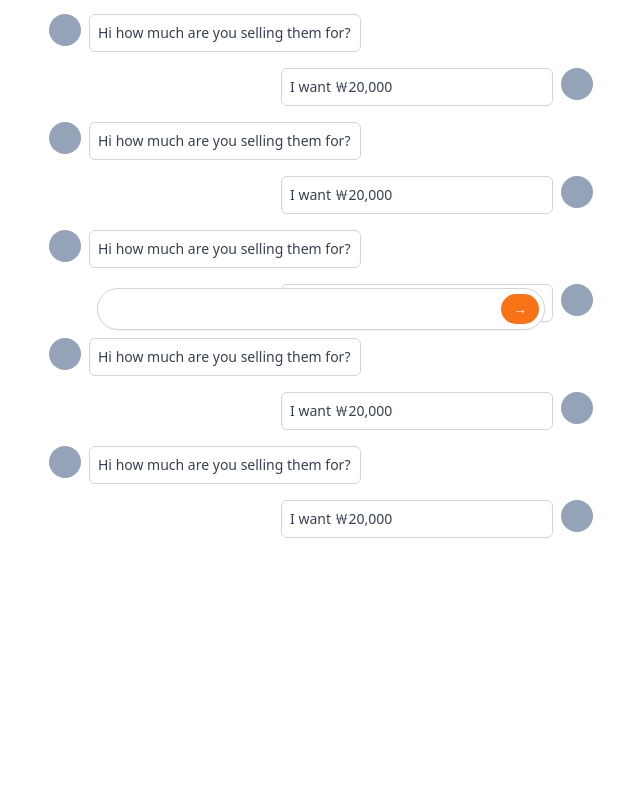
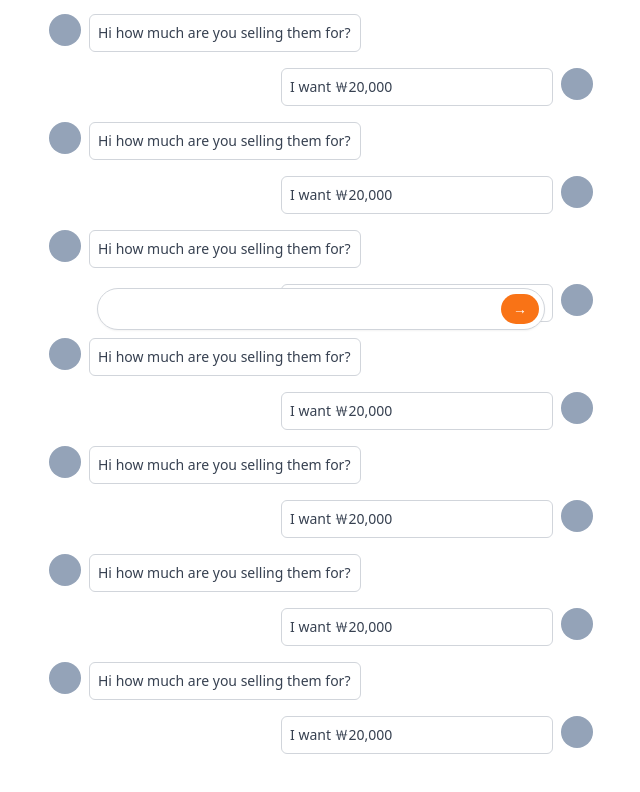
Before and after one commit to s570908/carrot-market-practice, a Next.js app: page /chats/0 in a window 1280 px wide. Shown: the part 458-1250 px from the top of the page, without its empty margins (319-959 px from the left). Before the commit the page ends 1036 px from the top, so only its background shows below. Built offline with nearby package versions, Linux system fonts and the light colour scheme.

Commit message:
chats.tsx에 링크를 만들었다. 그리고 Message 컴포넌를 만들었다. 이것을 chats/[id].tsx 페이지에 적용하였다.

```diff
--- /dev/null
+++ b/components/Message.tsx
@@ -0,0 +1,25 @@
+import { cls } from "@libs/utils";
+
+interface MessageProps {
+  avarUrl?: string;
+  message: string;
+  reversed?: boolean;
+}
+
+const Message = ({ avarUrl, message, reversed = false }: MessageProps) => {
+  return (
+    <div
+      className={cls(
+        "flex items-start space-x-2",
+        reversed ? "flex-row-reverse space-x-reverse" : ""
+      )}
+    >
+      <div className="h-8 w-8 rounded-full bg-slate-400" />
+      <div className="w-1/2 rounded-md border border-gray-300 p-2 text-sm text-gray-700">
+        <p>{message}</p>
+      </div>
+    </div>
+  );
+};
+
+export default Message;
--- a/pages/chats/[id].tsx
+++ b/pages/chats/[id].tsx
@@ -1,118 +1,32 @@
+import Message from "@components/Message";
 import type { NextPage } from "next";
 
 const ChatDetail: NextPage = () => {
   return (
     <div className="space-y-4 px-4 py-10">
-      <div className="flex items-start space-x-2">
-        <div className="h-8 w-8 rounded-full bg-slate-400" />
-        <div className="w-1/2 rounded-md border border-gray-300 p-2 text-sm text-gray-700">
-          <p>Hi how much are you selling them for?</p>
-        </div>
-      </div>
-      <div className="flex flex-row-reverse items-start space-x-2 space-x-reverse">
-        <div className="h-8 w-8 rounded-full bg-slate-400" />
-        <div className="w-1/2 rounded-md border border-gray-300 p-2 text-sm text-gray-700">
-          <p>I want ￦20,000</p>
-        </div>
-      </div>
-      <div className="flex items-start space-x-2">
-        <div className="h-8 w-8 rounded-full bg-slate-400" />
-        <div className="w-1/2 rounded-md border border-gray-300 p-2 text-sm text-gray-700">
-          <p>Hi how much are you selling them for?</p>
-        </div>
-      </div>
-      <div className="flex flex-row-reverse items-start space-x-2 space-x-reverse">
-        <div className="h-8 w-8 rounded-full bg-slate-400" />
-        <div className="w-1/2 rounded-md border border-gray-300 p-2 text-sm text-gray-700">
-          <p>I want ￦20,000</p>
-        </div>
-      </div>
-      <div className="flex items-start space-x-2">
-        <div className="h-8 w-8 rounded-full bg-slate-400" />
-        <div className="w-1/2 rounded-md border border-gray-300 p-2 text-sm text-gray-700">
-          <p>Hi how much are you selling them for?</p>
-        </div>
-      </div>
-      <div className="flex flex-row-reverse items-start space-x-2 space-x-reverse">
-        <div className="h-8 w-8 rounded-full bg-slate-400" />
-        <div className="w-1/2 rounded-md border border-gray-300 p-2 text-sm text-gray-700">
-          <p>I want ￦20,000</p>
-        </div>
-      </div>
-      <div className="flex items-start space-x-2">
-        <div className="h-8 w-8 rounded-full bg-slate-400" />
-        <div className="w-1/2 rounded-md border border-gray-300 p-2 text-sm text-gray-700">
-          <p>Hi how much are you selling them for?</p>
-        </div>
-      </div>
-      <div className="flex flex-row-reverse items-start space-x-2 space-x-reverse">
-        <div className="h-8 w-8 rounded-full bg-slate-400" />
-        <div className="w-1/2 rounded-md border border-gray-300 p-2 text-sm text-gray-700">
-          <p>I want ￦20,000</p>
-        </div>
-      </div>
-      <div className="flex items-start space-x-2">
-        <div className="h-8 w-8 rounded-full bg-slate-400" />
-        <div className="w-1/2 rounded-md border border-gray-300 p-2 text-sm text-gray-700">
-          <p>Hi how much are you selling them for?</p>
-        </div>
-      </div>
-      <div className="flex flex-row-reverse items-start space-x-2 space-x-reverse">
-        <div className="h-8 w-8 rounded-full bg-slate-400" />
-        <div className="w-1/2 rounded-md border border-gray-300 p-2 text-sm text-gray-700">
-          <p>I want ￦20,000</p>
-        </div>
-      </div>
-      <div className="flex items-start space-x-2">
-        <div className="h-8 w-8 rounded-full bg-slate-400" />
-        <div className="w-1/2 rounded-md border border-gray-300 p-2 text-sm text-gray-700">
-          <p>Hi how much are you selling them for?</p>
-        </div>
-      </div>
-      <div className="flex flex-row-reverse items-start space-x-2 space-x-reverse">
-        <div className="h-8 w-8 rounded-full bg-slate-400" />
-        <div className="w-1/2 rounded-md border border-gray-300 p-2 text-sm text-gray-700">
-          <p>I want ￦20,000</p>
-        </div>
-      </div>
-      <div className="flex items-start space-x-2">
-        <div className="h-8 w-8 rounded-full bg-slate-400" />
-        <div className="w-1/2 rounded-md border border-gray-300 p-2 text-sm text-gray-700">
-          <p>Hi how much are you selling them for?</p>
-        </div>
-      </div>
-      <div className="flex flex-row-reverse items-start space-x-2 space-x-reverse">
-        <div className="h-8 w-8 rounded-full bg-slate-400" />
-        <div className="w-1/2 rounded-md border border-gray-300 p-2 text-sm text-gray-700">
-          <p>I want ￦20,000</p>
-        </div>
-      </div>
-      <div className="flex items-start space-x-2">
-        <div className="h-8 w-8 rounded-full bg-slate-400" />
-        <div className="w-1/2 rounded-md border border-gray-300 p-2 text-sm text-gray-700">
-          <p>Hi how much are you selling them for?</p>
-        </div>
-      </div>
-      <div className="flex flex-row-reverse items-start space-x-2 space-x-reverse">
-        <div className="h-8 w-8 rounded-full bg-slate-400" />
-        <div className="w-1/2 rounded-md border border-gray-300 p-2 text-sm text-gray-700">
-          <p>I want ￦20,000</p>
-        </div>
-      </div>
-      <div className="flex items-start space-x-2">
-        <div className="h-8 w-8 rounded-full bg-slate-400" />
-        <div className="w-1/2 rounded-md border border-gray-300 p-2 text-sm text-gray-700">
-          <p>Hi how much are you selling them for?</p>
-        </div>
-      </div>
-      <div className="flex flex-row-reverse items-start space-x-2 space-x-reverse">
-        <div className="h-8 w-8 rounded-full bg-slate-400" />
-        <div className="w-1/2 rounded-md border border-gray-300 p-2 text-sm text-gray-700">
-          <p>I want ￦20,000</p>
-        </div>
-      </div>
-
-      <div className="fixed inset-x-0 bottom-3 m-0 mx-auto w-full max-w-md">
+      <Message message="Hi how much are you selling them for?" />
+      <Message message="I want ￦20,000" reversed />
+      <Message message="Hi how much are you selling them for?" />
+      <Message message="I want ￦20,000" reversed />{" "}
+      <Message message="Hi how much are you selling them for?" />
+      <Message message="I want ￦20,000" reversed />{" "}
+      <Message message="Hi how much are you selling them for?" />
+      <Message message="I want ￦20,000" reversed />{" "}
+      <Message message="Hi how much are you selling them for?" />
+      <Message message="I want ￦20,000" reversed />{" "}
+      <Message message="Hi how much are you selling them for?" />
+      <Message message="I want ￦20,000" reversed />{" "}
+      <Message message="Hi how much are you selling them for?" />
+      <Message message="I want ￦20,000" reversed />{" "}
+      <Message message="Hi how much are you selling them for?" />
+      <Message message="I want ￦20,000" reversed />{" "}
+      <Message message="Hi how much are you selling them for?" />
+      <Message message="I want ￦20,000" reversed />{" "}
+      <Message message="Hi how much are you selling them for?" />
+      <Message message="I want ￦20,000" reversed />{" "}
+      <Message message="Hi how much are you selling them for?" />
+      <Message message="I want ￦20,000" reversed />
+      <form className="fixed inset-x-0 bottom-3 m-0 mx-auto w-full max-w-md">
         <div className="relative flex items-center">
           <input
             type="text"
@@ -124,7 +38,7 @@ const ChatDetail: NextPage = () => {
             </button>
           </div>
         </div>
-      </div>
+      </form>
     </div>
   );
 };
--- a/pages/chats/index.tsx
+++ b/pages/chats/index.tsx
@@ -1,16 +1,19 @@
 import type { NextPage } from "next";
+import Link from "next/link";
 
 const Write: NextPage = () => {
   return (
     <div className="divide-y-[1px] py-10">
       {[...Array(5)].map((_, i) => (
-        <div key={i} className="space-x-300 mb-3 flex items-center space-x-2 px-3 py-2 ">
-          <div className="h-12 w-12 rounded-full bg-slate-300" />
-          <div>
-            <p className="text-gray-700">Steve Jebs</p>
-            <p className="text-sm text-gray-500">See you dtomorrow in the corner at 2pm</p>
-          </div>
-        </div>
+        <Link key={i} href={`/chats/${i}`}>
+          <a className="space-x-300 mb-3 flex items-center space-x-2 px-3 py-2 ">
+            <div className="h-12 w-12 rounded-full bg-slate-300" />
+            <div>
+              <p className="text-gray-700">Steve Jebs</p>
+              <p className="text-sm text-gray-500">See you dtomorrow in the corner at 2pm</p>
+            </div>
+          </a>
+        </Link>
       ))}
     </div>
   );
```
